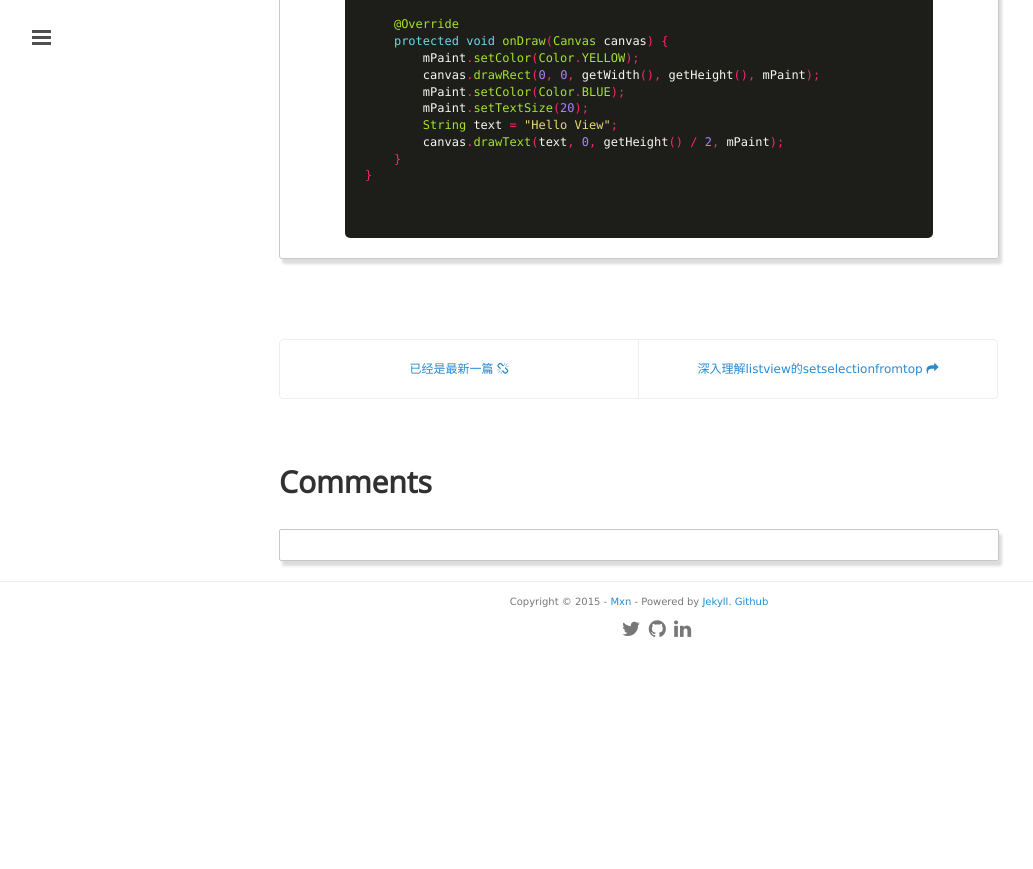
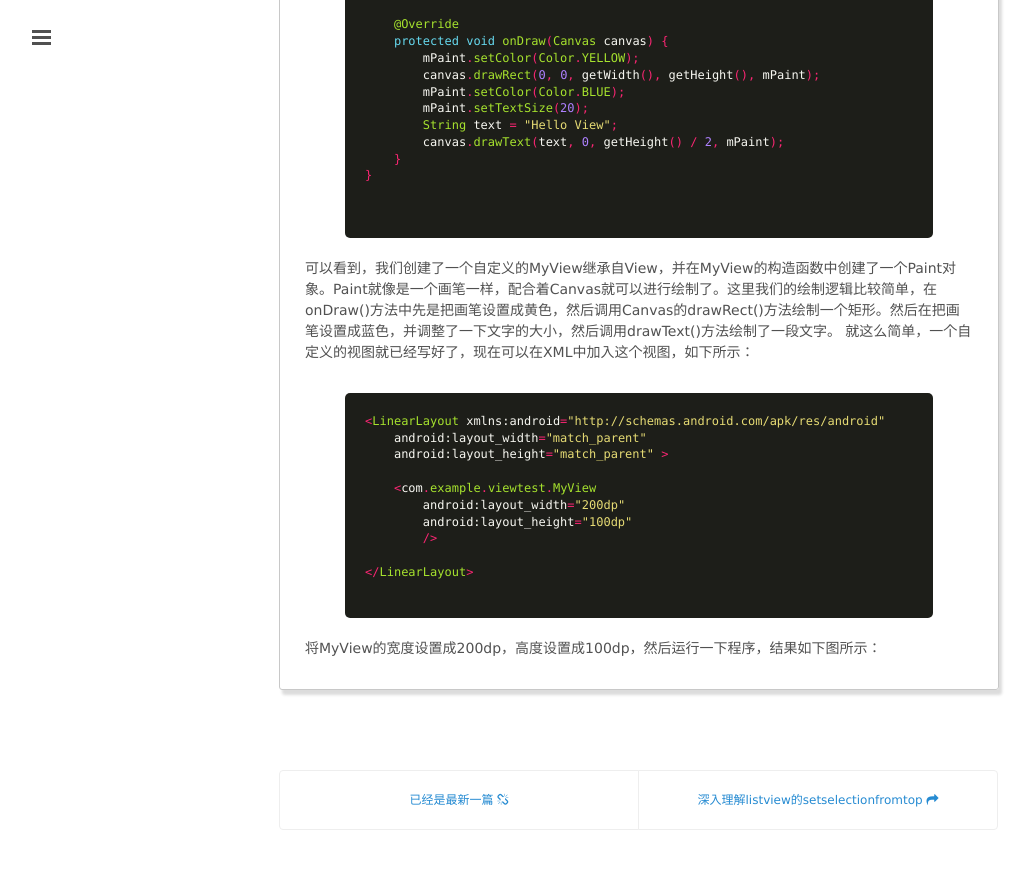
Before and after one commit to mxn21/mxn21.github.io, a Jekyll site: the page built from _posts/2015-7-14-深入了解android view绘制机制.md, in a window 1280 px wide and 900 px high, scrolled down 12704 px. Shown: the top 869 px of the window, without its empty margins (1-1034 px from the left). Built offline with Jekyll 4.4.1, drawn with Linux system fonts in a browser that asks for light colours; Markdown is read by kramdown in place of the engine named in the settings; comment, search, counter and statistics services are not loaded; before the commit the page ends 13358 px from its top, so only the background shows below that.

Commit message:
qweqwe
eqweqw

```diff
--- a/_posts/2015-7-14-深入了解android view绘制机制.md
+++ b/_posts/2015-7-14-深入了解android view绘制机制.md
@@ -550,3 +550,21 @@
 }
 
      {% endhighlight %}
+
+可以看到，我们创建了一个自定义的MyView继承自View，并在MyView的构造函数中创建了一个Paint对象。Paint就像是一个画笔一样，配合着Canvas就可以进行绘制了。这里我们的绘制逻辑比较简单，在onDraw()方法中先是把画笔设置成黄色，然后调用Canvas的drawRect()方法绘制一个矩形。然后在把画笔设置成蓝色，并调整了一下文字的大小，然后调用drawText()方法绘制了一段文字。
+就这么简单，一个自定义的视图就已经写好了，现在可以在XML中加入这个视图，如下所示：
+
+    {% highlight java  %}
+<LinearLayout xmlns:android="http://schemas.android.com/apk/res/android"
+    android:layout_width="match_parent"
+    android:layout_height="match_parent" >
+
+    <com.example.viewtest.MyView
+        android:layout_width="200dp"
+        android:layout_height="100dp"
+        />
+
+</LinearLayout>
+      {% endhighlight %}
+
+将MyView的宽度设置成200dp，高度设置成100dp，然后运行一下程序，结果如下图所示：
```
